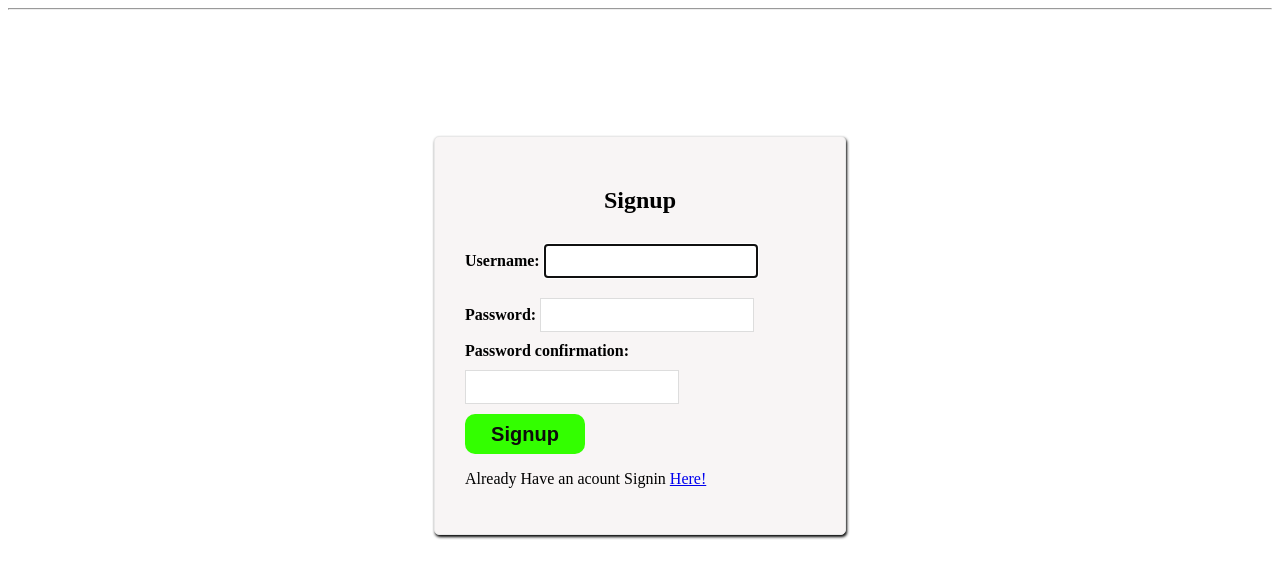
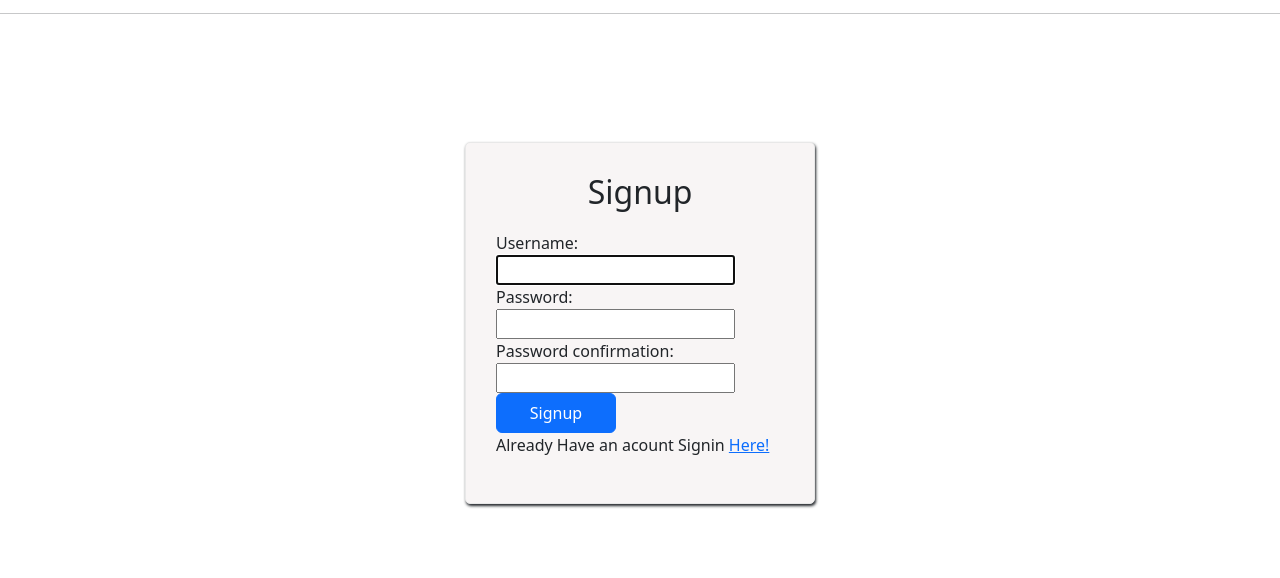
Before and after one commit to Ashenafi-adola/My-blog-site, a Django app: page /register in a window 1280 px wide. Shown: the part 85-663 px from the top of the page. Run offline with Django 5.2, Linux system fonts and the light colour scheme.

Commit message:
added bootstrap to some templates

```diff
--- a/blog/templates/blog/base.html
+++ b/blog/templates/blog/base.html
@@ -4,6 +4,8 @@
 <head>
     <meta charset="UTF-8">
     <meta name="viewport" content="width=device-width, initial-scale=1.0">
+    <link href="https://cdn.jsdelivr.net/npm/bootstrap@5.3.8/dist/css/bootstrap.min.css" rel="stylesheet" integrity="sha384-sRIl4kxILFvY47J16cr9ZwB07vP4J8+LH7qKQnuqkuIAvNWLzeN8tE5YBujZqJLB" crossorigin="anonymous">
+    <script src="https://cdn.jsdelivr.net/npm/bootstrap@5.3.8/dist/js/bootstrap.bundle.min.js" integrity="sha384-FKyoEForCGlyvwx9Hj09JcYn3nv7wiPVlz7YYwJrWVcXK/BmnVDxM+D2scQbITxI" crossorigin="anonymous"></script>
     <title>{% block title %} {% endblock %}</title>
 </head>
 <body>
--- a/blog/templates/blog/post-view.html
+++ b/blog/templates/blog/post-view.html
@@ -53,7 +53,7 @@
         display: none;
     }
 </style>
-<div class="main">
+<div class="main container-fluid row">
     <div class="post">
         <div class="post-content">
             <p>posted by @{{post.author}}</p>
--- a/blog/templates/blog/signin_signup.html
+++ b/blog/templates/blog/signin_signup.html
@@ -22,17 +22,6 @@
     form ul{
         display: none;
     }
-    form input{
-        width: 200px;
-        height: 30px;
-        border: 1px solid #ddd;
-        margin: 10px 0;
-        padding-left: 10px;
-    }
-    form label{
-        font-weight: bold;
-        width: 100px;
-    }
     form button{
         width: 120px;
         height: 40px;
@@ -55,13 +44,19 @@
     {% if page == 'register' %}
         <h2>Signup</h2>
         {{form}}
-        <button type="submit">Signup</button>
+        <button type="submit" class="btn btn-primary">Signup</button>
         <p>Already Have an acount Signin <a href="{% url 'signin' %}">Here!</a></p>
     {% else %}
         <h2>Signin</h2>
-        <Label for="username" >Username:<input type="text" name="username" class="username"></Label>
-        <p><label for="password">Password: <input type="password" name="password" class="password"></label></p>
-        <button type="submit">Signin</button>
+        <div class="mb-3 mt-3">
+            <label for="username" class="form-label">Username:</label>
+            <input type="text" class="form-control" id="email" name="username" placeholder="Username" class="username">
+        </div>
+        <div class="mb-3">
+            <label for="pwd" class="form-label">Password:</label>
+            <input type="password" class="form-control" id="pwd" placeholder="Enter password" name="password">
+        </div>
+        <button type="submit" class="btn btn-primary">Signin</button>
         <p>Don't Have an acount Create <a href="{% url 'register' %}">Here!</a></p>
     {% endif %}
 </form>
```
Also changed, not shown: db.sqlite3.
